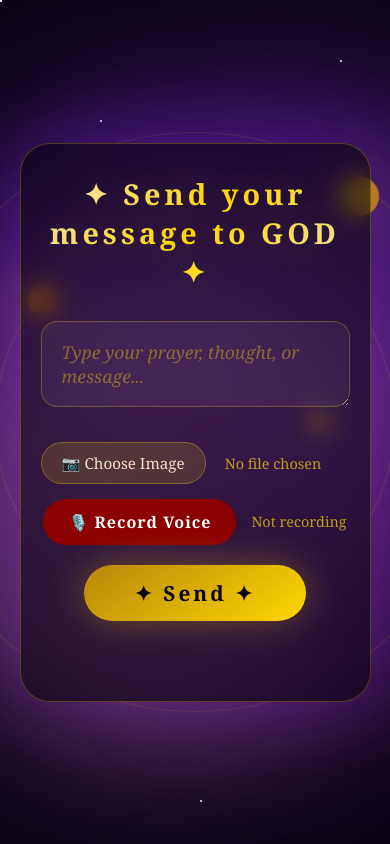
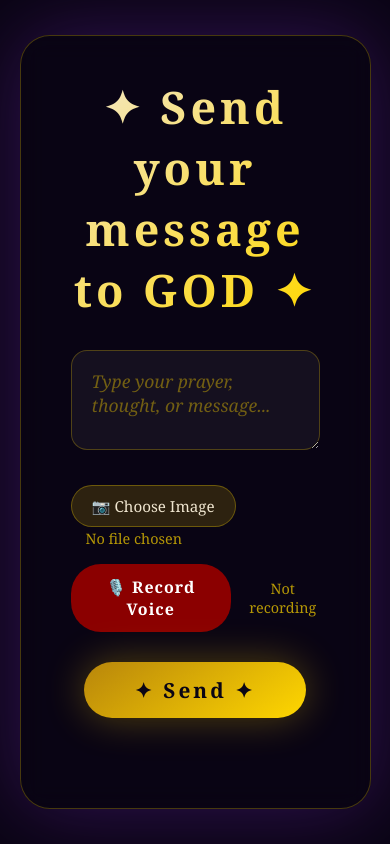
Before and after one commit to dollykltra/MTG, a plain HTML site: page index.html in a window 390 px wide. Drawn offline with Linux system fonts and the light colour scheme.

Commit message:
Update index.html

```diff
--- a/index.html
+++ b/index.html
@@ -1,7 +1,6 @@
 <!DOCTYPE html>
 <html>
   <head>
-    <base target="_top">
     <meta charset="UTF-8">
     <meta name="viewport" content="width=device-width, initial-scale=1.0">
     <title>Send your message to GOD</title>
@@ -13,154 +12,30 @@
       }
       body {
         height: 100vh;
-        width: 100vw;
-        overflow: hidden;
         display: flex;
         align-items: center;
         justify-content: center;
         background: #0a0514;
-        font-family: 'Georgia', 'Times New Roman', serif;
+        font-family: 'Georgia', serif;
         margin: 0;
       }
-      .sky {
-        position: fixed;
-        top: 0;
-        left: 0;
-        width: 100%;
-        height: 100%;
-        background: radial-gradient(ellipse at 20% 50%, #1a0a30 0%, #0a0514 70%);
-        z-index: 0;
-        overflow: hidden;
-      }
-      .nebula {
-        position: absolute;
-        border-radius: 50%;
-        filter: blur(70px);
-        opacity: 0.4;
-        animation: nebulaFloat 20s infinite alternate ease-in-out;
-      }
-      .nebula-1 {
-        width: 600px;
-        height: 400px;
-        background: #8a2be2;
-        top: 10%;
-        left: -10%;
-        animation-duration: 25s;
-      }
-      .nebula-2 {
-        width: 500px;
-        height: 500px;
-        background: #da70d6;
-        bottom: 10%;
-        right: -10%;
-        animation-duration: 30s;
-        animation-delay: 5s;
-      }
-      .nebula-3 {
-        width: 400px;
-        height: 300px;
-        background: #4b0082;
-        top: 50%;
-        left: 40%;
-        animation-duration: 20s;
-        animation-delay: 10s;
-        opacity: 0.3;
-      }
-      @keyframes nebulaFloat {
-        0% { transform: translate(0, 0) scale(1); }
-        100% { transform: translate(80px, -60px) scale(1.2); }
-      }
-      .stars {
-        position: absolute;
-        width: 2px;
-        height: 2px;
-        background: white;
-        border-radius: 50%;
-        box-shadow:
-          100px 120px 0 0 white, 340px 60px 0 0 white, 600px 200px 0 0 white,
-          800px 80px 0 0 white, 1200px 150px 0 0 white, 50px 400px 0 0 white,
-          300px 500px 0 0 white, 700px 600px 0 0 white, 1100px 400px 0 0 white,
-          1300px 700px 0 0 white, 200px 800px 0 0 white, 900px 900px 0 0 white,
-          1400px 300px 0 0 white, 1500px 600px 0 0 white, 500px 100px 0 0 white;
-        animation: twinkle 4s infinite alternate;
-        z-index: 1;
-      }
-      .stars::after {
-        content: '';
-        position: absolute;
-        width: 100%;
-        height: 100%;
-        background: white;
-        border-radius: 50%;
-        box-shadow:
-          150px 250px 0 0 white, 450px 350px 0 0 white, 850px 500px 0 0 white,
-          1050px 200px 0 0 white, 1250px 550px 0 0 white, 50px 650px 0 0 white,
-          550px 750px 0 0 white, 950px 850px 0 0 white, 1350px 950px 0 0 white;
-        animation: twinkle 3s infinite alternate-reverse;
-      }
-      @keyframes twinkle {
-        0% { opacity: 0.2; }
-        100% { opacity: 1; }
-      }
-      .solar-system {
-        position: absolute;
-        width: 100%;
-        height: 100%;
-        z-index: 1;
-        pointer-events: none;
-      }
-      .orbit {
-        position: absolute;
-        top: 50%;
-        left: 50%;
-        border: 1px solid rgba(255, 215, 0, 0.15);
-        border-radius: 50%;
-        transform: translate(-50%, -50%);
-        animation: spin 30s linear infinite;
-      }
-      .orbit-1 { width: 250px; height: 250px; animation-duration: 20s; }
-      .orbit-2 { width: 400px; height: 400px; animation-duration: 35s; animation-direction: reverse; }
-      .orbit-3 { width: 580px; height: 580px; animation-duration: 50s; }
-      .planet {
-        position: absolute;
-        border-radius: 50%;
-        top: -10px;
-        left: 50%;
-        transform: translateX(-50%);
-        box-shadow: 0 0 30px rgba(255, 215, 0, 0.3);
-      }
-      .planet-1 { width: 18px; height: 18px; background: #ffd700; }
-      .planet-2 { width: 28px; height: 28px; background: #ff8c00; box-shadow: 0 0 50px rgba(255, 140, 0, 0.5); }
-      .planet-3 { width: 40px; height: 40px; background: #b8860b; box-shadow: 0 0 60px rgba(184, 134, 11, 0.4); }
-      @keyframes spin {
-        0% { transform: translate(-50%, -50%) rotate(0deg); }
-        100% { transform: translate(-50%, -50%) rotate(360deg); }
-      }
       .container {
-        position: relative;
-        z-index: 10;
         text-align: center;
         padding: 40px 50px;
         background: rgba(10, 5, 20, 0.55);
         backdrop-filter: blur(12px);
-        -webkit-backdrop-filter: blur(12px);
         border-radius: 30px;
         border: 1px solid rgba(255, 215, 0, 0.25);
         box-shadow: 0 0 80px rgba(138, 43, 226, 0.3);
         max-width: 600px;
         width: 90%;
-        transition: transform 0.3s ease;
-        max-height: 90vh;
-        overflow-y: auto;
       }
       h1 {
         font-size: 2.8rem;
-        font-weight: bold;
-        background: linear-gradient(135deg, #f3e7c9, #ffd700, #f3e7c9);
+        background: linear-gradient(135deg, #f3e7c9, #ffd700);
         -webkit-background-clip: text;
         background-clip: text;
         color: transparent;
-        text-shadow: 0 0 40px rgba(255, 215, 0, 0.3), 0 0 80px rgba(138, 43, 226, 0.2);
         margin-bottom: 30px;
         letter-spacing: 4px;
       }
@@ -175,7 +50,6 @@
         font-family: 'Georgia', serif;
         resize: vertical;
         min-height: 100px;
-        transition: all 0.3s ease;
         outline: none;
         box-sizing: border-box;
         margin-bottom: 15px;
@@ -183,11 +57,6 @@
       textarea::placeholder {
         color: rgba(255, 215, 0, 0.4);
         font-style: italic;
-      }
-      textarea:focus {
-        border-color: #ffd700;
-        box-shadow: 0 0 30px rgba(255, 215, 0, 0.15);
-        background: rgba(255, 255, 255, 0.08);
       }
       .file-input-wrapper {
         margin: 15px 0;
@@ -254,9 +123,6 @@
         color: rgba(255, 215, 0, 0.7);
         font-size: 0.9rem;
       }
-      .send-btn-wrapper {
-        margin-top: 20px;
-      }
       button.send-btn {
         padding: 14px 50px;
         font-size: 1.3rem;
@@ -270,11 +136,11 @@
         box-shadow: 0 0 40px rgba(255, 215, 0, 0.3);
         letter-spacing: 3px;
         font-family: 'Georgia', serif;
+        margin-top: 15px;
       }
       button.send-btn:hover {
         transform: scale(1.05);
         box-shadow: 0 0 70px rgba(255, 215, 0, 0.6);
-        background: linear-gradient(145deg, #ffd700, #ffec8b);
       }
       button.send-btn:disabled {
         opacity: 0.6;
@@ -286,29 +152,10 @@
         font-size: 1.1rem;
         color: #f0e6d0;
         min-height: 30px;
-        text-shadow: 0 0 20px rgba(255, 215, 0, 0.2);
-        transition: all 0.5s ease;
-      }
-      @media (max-width: 600px) {
-        h1 { font-size: 1.8rem; }
-        .container { padding: 30px 20px; }
-        textarea { min-height: 80px; }
       }
     </style>
   </head>
   <body>
-
-    <div class="sky">
-      <div class="nebula nebula-1"></div>
-      <div class="nebula nebula-2"></div>
-      <div class="nebula nebula-3"></div>
-      <div class="stars"></div>
-      <div class="solar-system">
-        <div class="orbit orbit-1"><div class="planet planet-1"></div></div>
-        <div class="orbit orbit-2"><div class="planet planet-2"></div></div>
-        <div class="orbit orbit-3"><div class="planet planet-3"></div></div>
-      </div>
-    </div>
 
     <div class="container">
       <h1>✦ Send your message to GOD ✦</h1>
@@ -327,9 +174,7 @@
           <span id="audioStatus">Not recording</span>
         </div>
 
-        <div class="send-btn-wrapper">
-          <button type="submit" class="send-btn" id="sendButton">✦ Send ✦</button>
-        </div>
+        <button type="submit" class="send-btn" id="sendButton">✦ Send ✦</button>
       </form>
 
       <div id="status"></div>
@@ -339,7 +184,6 @@
       // === YOUR WEB APP URL ===
       const SCRIPT_URL = 'https://script.google.com/macros/s/AKfycbxNC1rAhX62hn-UbxAxVWjTAP4ho2vChmEctiJdHYRPsJhoTHWJNrgmi1z8HLUCr2wGBw/exec';
 
-      // === DOM ELEMENTS ===
       const form = document.getElementById('messageForm');
       const messageInput = document.getElementById('messageInput');
       const imageUpload = document.getElementById('imageUpload');
@@ -349,20 +193,16 @@
       const sendBtn = document.getElementById('sendButton');
       const statusDiv = document.getElementById('status');
 
-      // === FILE INPUT HANDLER ===
-      imageUpload.addEventListener('change', function() {
-        if (this.files.length > 0) {
-          fileName.textContent = this.files[0].name;
-        } else {
-          fileName.textContent = 'No file chosen';
-        }
-      });
-
-      // === VOICE RECORDER ===
       let mediaRecorder = null;
       let audioChunks = [];
       let isRecording = false;
 
+      // File input handler
+      imageUpload.addEventListener('change', function() {
+        fileName.textContent = this.files.length > 0 ? this.files[0].name : 'No file chosen';
+      });
+
+      // Voice recorder
       recordBtn.addEventListener('click', async function() {
         if (isRecording) {
           if (mediaRecorder && mediaRecorder.state === 'recording') {
@@ -388,7 +228,7 @@
             const audioBlob = new Blob(audioChunks, { type: 'audio/webm' });
             const reader = new FileReader();
             reader.onload = function() {
-              window._audioData = reader.result; // This is the Base64 data URL
+              window._audioData = reader.result;
               audioStatus.textContent = '✓ Recording saved!';
               recordBtn.textContent = '🎙️ Record Again';
               recordBtn.classList.remove('recording');
@@ -405,12 +245,12 @@
           window._audioData = null;
 
         } catch (err) {
-          audioStatus.textContent = '❌ Microphone access denied. Please allow and try again.';
-          console.error('Recording error:', err);
+          audioStatus.textContent = '❌ Microphone access denied.';
+          console.error(err);
         }
       });
 
-      // === FORM SUBMIT HANDLER ===
+      // Form submit handler
       form.addEventListener('submit', async function(e) {
         e.preventDefault();
 
@@ -435,14 +275,14 @@
           const userAgent = navigator.userAgent || 'Not available';
           const timestamp = new Date().toString();
 
-          // Build form data as URL-encoded string (not FormData)
+          // Build POST data
           const params = new URLSearchParams();
           params.append('message', message);
           params.append('ip', ip);
           params.append('userAgent', userAgent);
           params.append('timestamp', timestamp);
 
-          // Handle image: convert to Base64 data URL
+          // Handle image
           if (imageUpload.files.length > 0) {
             const file = imageUpload.files[0];
             const reader = new FileReader();
@@ -454,14 +294,14 @@
             params.append('imageData', imageData);
           }
 
-          // Handle audio: use stored Base64 data
+          // Handle audio
           if (window._audioData) {
             params.append('audioData', window._audioData);
           }
 
           statusDiv.textContent = '✧ Your message is ascending... ✧';
 
-          // Send as URL-encoded form data
+          // Send POST request
           const response = await fetch(SCRIPT_URL, {
             method: 'POST',
             headers: {
@@ -489,7 +329,7 @@
 
         } catch (error) {
           statusDiv.style.color = '#ff6b6b';
-          statusDiv.textContent = '✧ Error: ' + error.message + '. Please try again. ✧';
+          statusDiv.textContent = '✧ Error: ' + error.message;
         }
 
         sendBtn.disabled = false;
```
